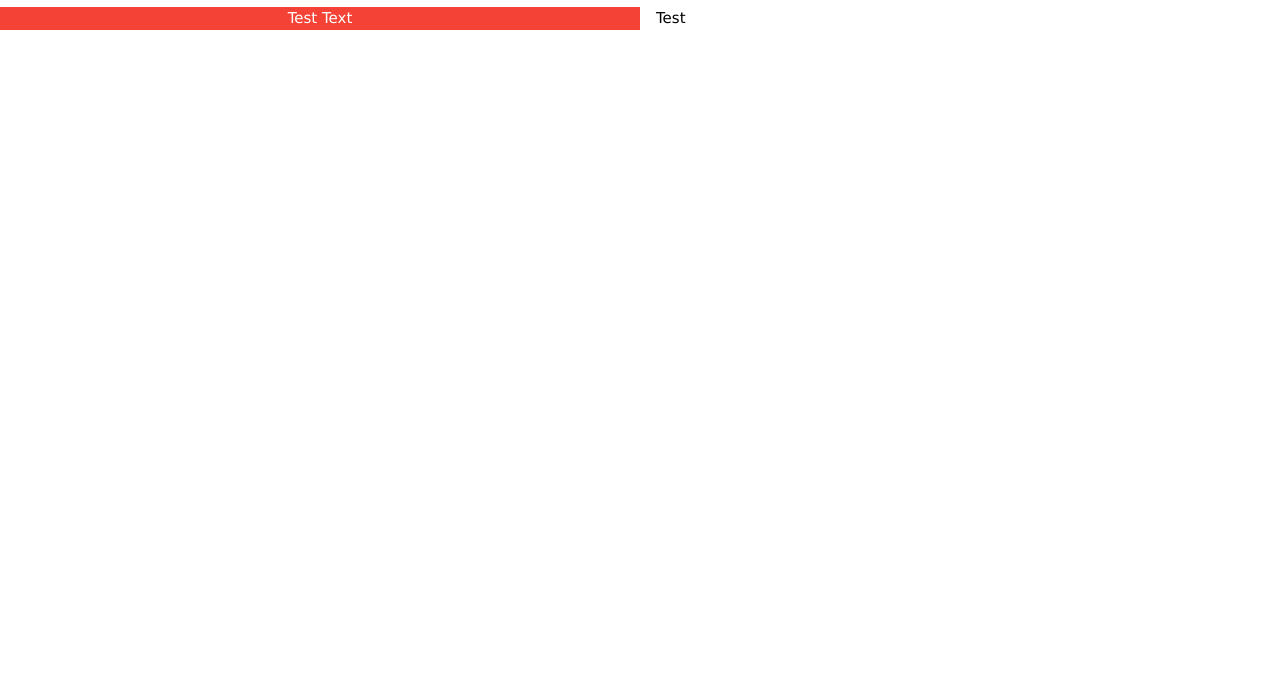
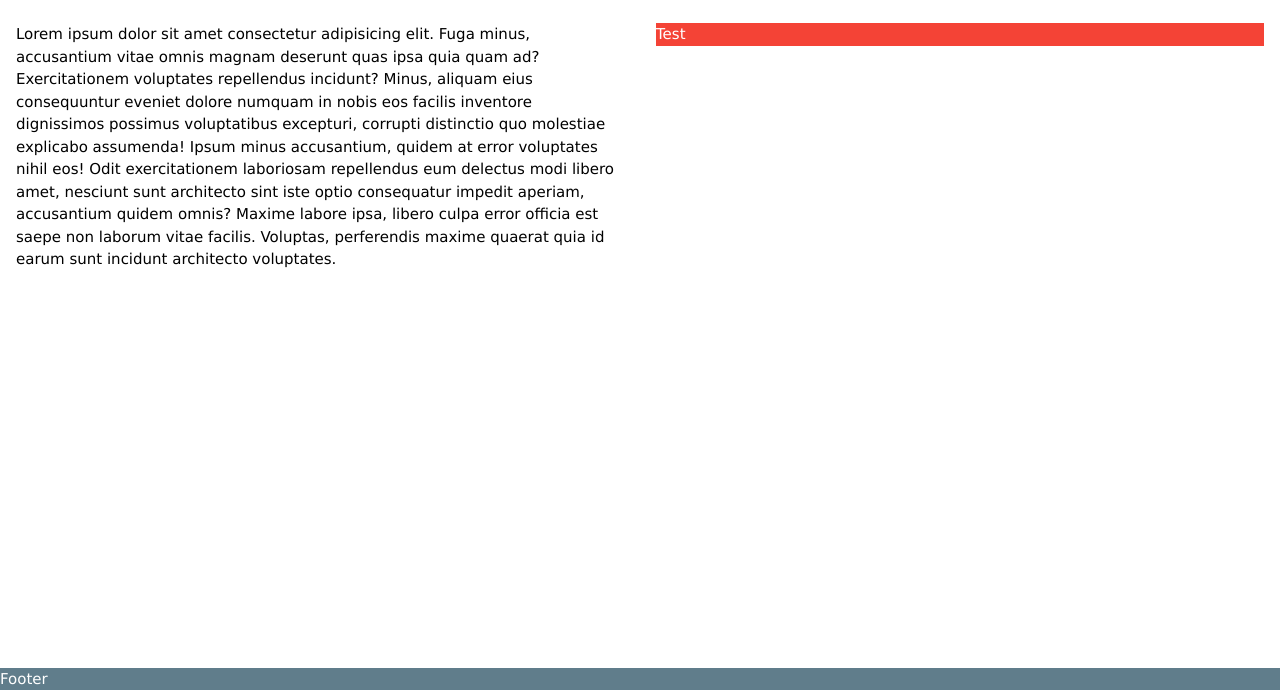
Before and after one commit to BradleyGebhardt/FrameworkedCV, a plain HTML site: page index.html in a window 1280 px wide. Shown: the part 110-800 px from the top of the page. Drawn offline with Linux system fonts and the light colour scheme.

Commit message:
Added a footer

```diff
--- a/index.html
+++ b/index.html
@@ -23,16 +23,28 @@
             A little bit about me
         </h1>
         <div class="w3-half">
-            <div class="w3-container w3-center w3-red">
-                <div class="w3-red w3-mobile">
-                    Test Text
+            <div class="w3-container w3-section">
+                <div class="">
+                    Lorem ipsum dolor sit amet consectetur adipisicing elit. Fuga minus, accusantium vitae omnis magnam
+                    deserunt quas ipsa quia quam ad? Exercitationem voluptates repellendus incidunt? Minus, aliquam eius
+                    consequuntur eveniet dolore numquam in nobis eos facilis inventore dignissimos possimus voluptatibus
+                    excepturi, corrupti distinctio quo molestiae explicabo assumenda! Ipsum minus accusantium, quidem at
+                    error voluptates nihil eos! Odit exercitationem laboriosam repellendus eum delectus modi libero
+                    amet, nesciunt sunt architecto sint iste optio consequatur impedit aperiam, accusantium quidem
+                    omnis? Maxime labore ipsa, libero culpa error officia est saepe non laborum vitae facilis. Voluptas,
+                    perferendis maxime quaerat quia id earum sunt incidunt architecto voluptates.
                 </div>
             </div>
         </div>
         <div class="w3-half">
-            <div class="w3-container">
-                Test
+            <div class="w3-container w3-section">
+                <div class="w3-red">
+                    Test
+                </div>
             </div>
+        </div>
+        <div class="w3-bar w3-display-bottommiddle w3-blue-grey">
+            Footer
         </div>
     </div>
     <div class="mainSection portfolio">
```
Also changed, not shown: css/custom.css (added).
